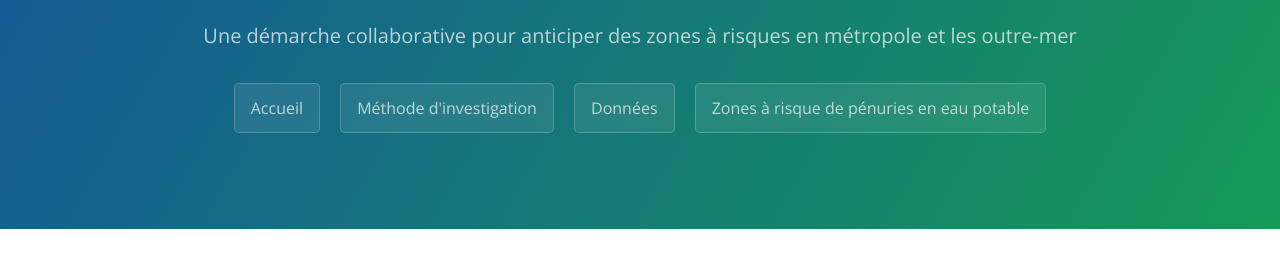
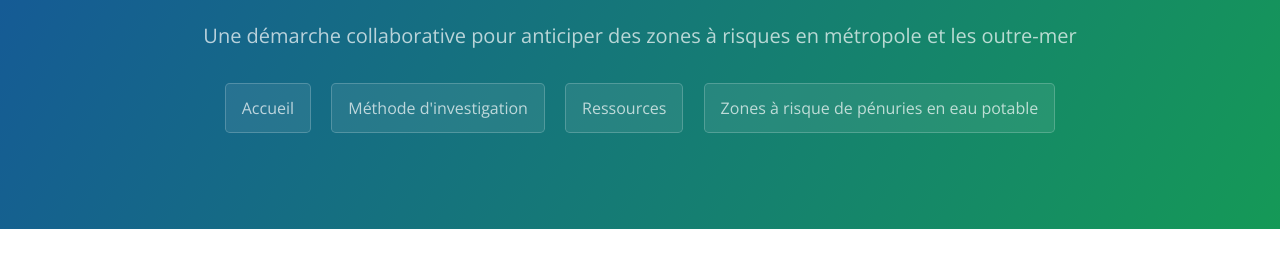
Before and after one commit to secheresses/Ancien-site, a Jekyll site: the page built from index.md, in a window 1280 px wide. Shown: the part 154-419 px from the top of the page. Built offline with Jekyll 4.4.1, drawn with Linux system fonts in a browser that asks for light colours.

Commit message:
Ressources
au lieu de données (l'intitulé du bouton)

```diff
--- a/_layouts/default.html
+++ b/_layouts/default.html
@@ -27,7 +27,7 @@
       <h2 class="project-tagline">{{ page.description | default: site.description | default: site.github.repository_name }}</h2>
         <a href="https://anticiper.github.io" class="btn">Accueil</a>
         <a href="../methode" class="btn">Méthode d'investigation</a>
-        <a href="../donnees" class="btn">Données</a>
+        <a href="../donnees" class="btn">Ressources</a>
         <a href="../risques-penurie-eau" class="btn">Zones à risque de pénuries en eau potable</a>
     </header>
 
```
